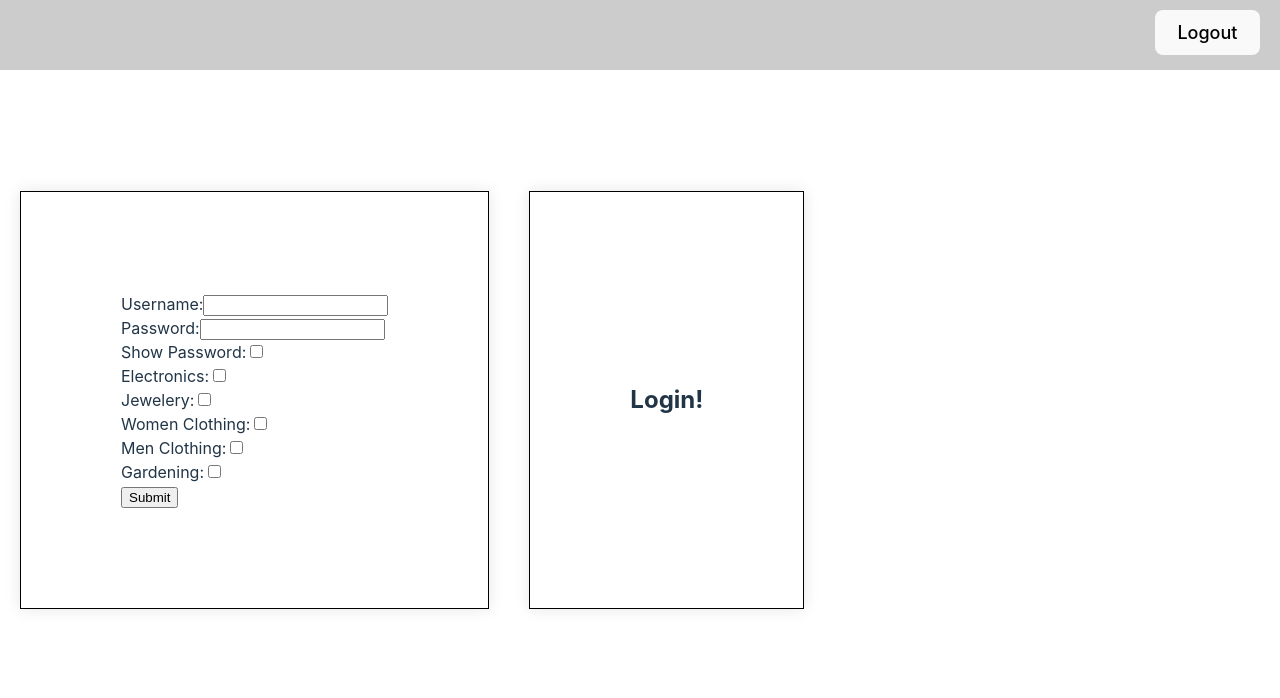
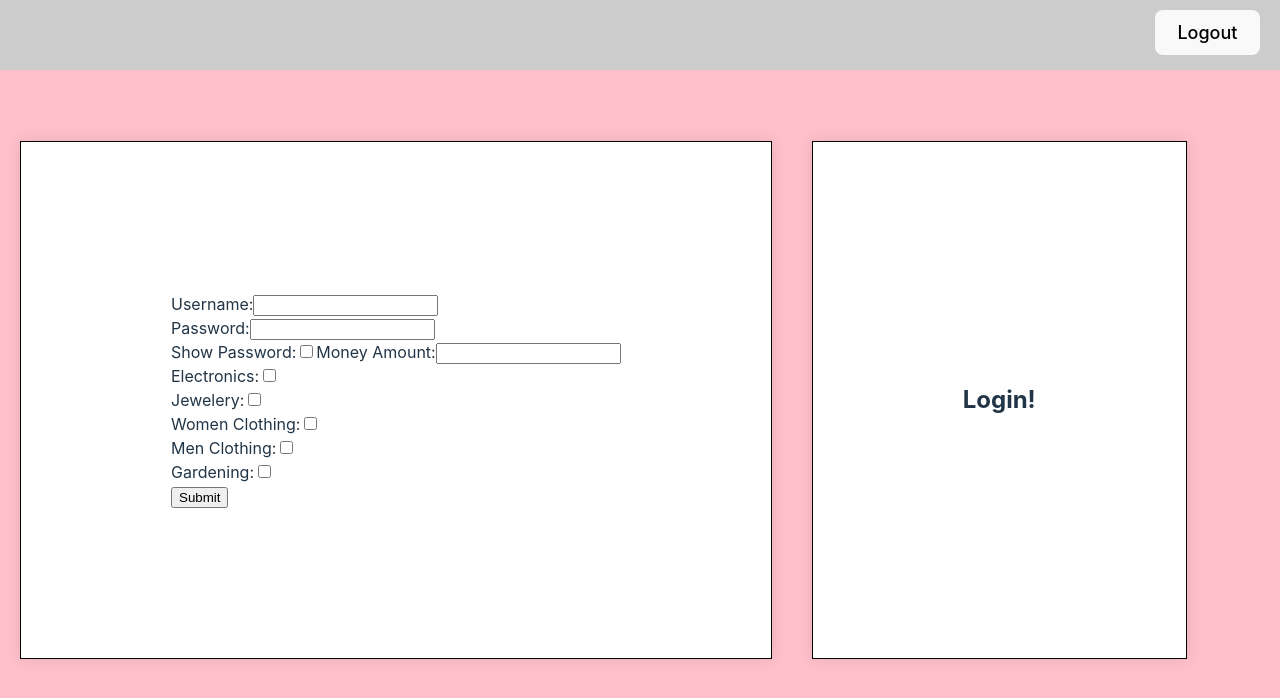
Before and after one commit to robotnev/AnimalBot, a React (Vite) app in the folder vite-project/: page / in a window 1280 px wide. Both pictures are taken after a click on the element "Sign Up!". Shown: the top 698 px of the page. Built offline with nearby package versions, Linux system fonts and the light colour scheme.

Commit message:
add money fetch so I can use it for user recommendations

```diff
--- a/vite-project/src/Signup_Card.jsx
+++ b/vite-project/src/Signup_Card.jsx
@@ -37,6 +37,7 @@ const Signup_Card = () => {
             if (category.value === true) {
               categories.push(category.name);
             }
+            formData.moneyAmount = formData.moneyAmount;
           }
           formData.categories = categories;
           fetch('http://localhost:3000/create', {
@@ -88,6 +89,17 @@ const Signup_Card = () => {
             <input
               type="checkbox"
               onChange={handleShowPasswordChange}
+            />
+          </label>
+          <label>
+            Money Amount:
+            <input
+              type="number"
+              name="moneyAmount"
+              step="0.01"
+              onChange={(event) =>
+                setFormData({ ...formData, moneyAmount: event.target.value })
+              }
             />
           </label>
           <br />
--- a/vite-project/src/Yes.jsx
+++ b/vite-project/src/Yes.jsx
@@ -7,6 +7,7 @@ function Yes() {
   const [loading, setLoading] = useState(true);
   const [data, setData] = useState();
   const [categories, setCategories] = useState();
+  const [moneymax, setMoneyMax] = useState(0.00);
 
   const updateUser = (newUser) => {
     setUser(newUser);
@@ -27,25 +28,21 @@ function Yes() {
         const randomIndex = Math.floor(Math.random() * data.categories.length);
         const oneCategory = data.categories[randomIndex];
         console.log(oneCategory); // Output the selected category
+        // Make a second request to get the moneymax value
+        const moneyResponse = await fetch('http://localhost:3000/getmoney', {
+          method: 'POST',
+          body: JSON.stringify({ name: user }),
+          headers: { 'Content-Type': 'application/json' }
+        });
+        const moneyData = await moneyResponse.json();
+        console.log(moneyData)
+        setMoneyMax(moneyData.money);
       } catch (error) {
         console.error(error);
       }
     }
     fetchData(); // Call the fetchData function
   }, [user]);
-  useEffect(() => {
-    const url = `https://api.ecommerceapi.io/walmart_search?api_key=669599d40eca9387990d6162&url=https://www.walmart.com/search?query=father%27s%20day%20gift%20ideas`;
-    fetch(url)
-      .then((response) => response.json())
-      .then((data) => {
-        setData(data.search_results[0].item);
-        setLoading(false);
-      })
-      .catch((error) => {
-        console.log(error);
-        setLoading(false);
-      });
-  }, []);
 
   if (loading) {
     return <Loading />;
@@ -55,7 +52,7 @@ function Yes() {
     <div>
       <Taskbar />
       <div className="grid-container">
-      {data.slice(0, 10).map((item) => (
+        {data.slice(0, 10).map((item) => (
           <div key={item.id} className="grid-item">
             <p>{item.title}</p>
             <img src={`${item.thumbnail}`} />
--- a/vite-project/src/index.css
+++ b/vite-project/src/index.css
@@ -50,9 +50,9 @@ a:hover {
 
 .card {
   align-items: center;
-  background-color: #fff;
+  background-color: white;
   border: 1px solid black;
-  padding: 100px;
+  padding: 150px;
   margin: 20px;
   box-shadow: 0 0 15px rgba(0, 0, 0, 0.1);
 }
@@ -63,9 +63,12 @@ a:hover {
 
 }
 
+
+
 body {
   margin: 0;
   display: flex;
+  background-color: pink;
   place-items: center;
   min-width: 320px;
   min-height: 100vh;
```
Also changed, not shown: 2 other files (tests, documents, lock files or other folders).
